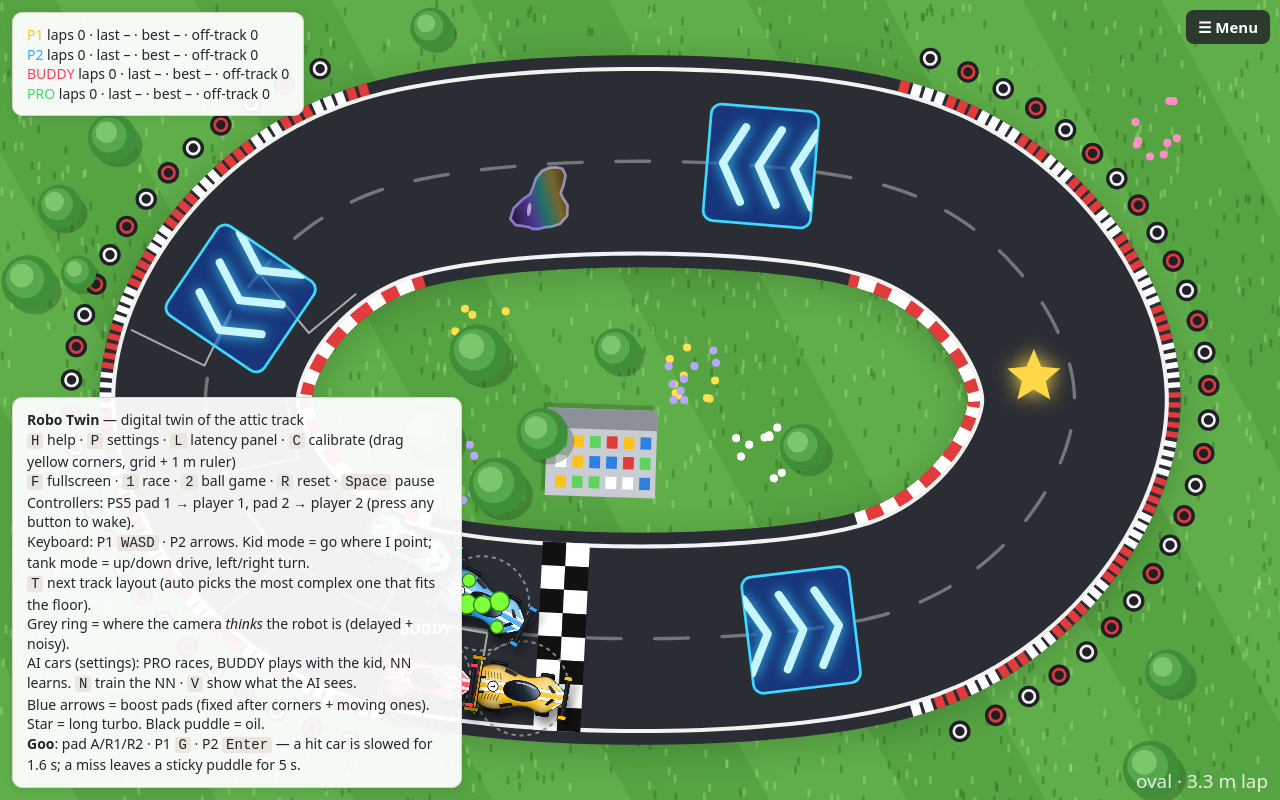
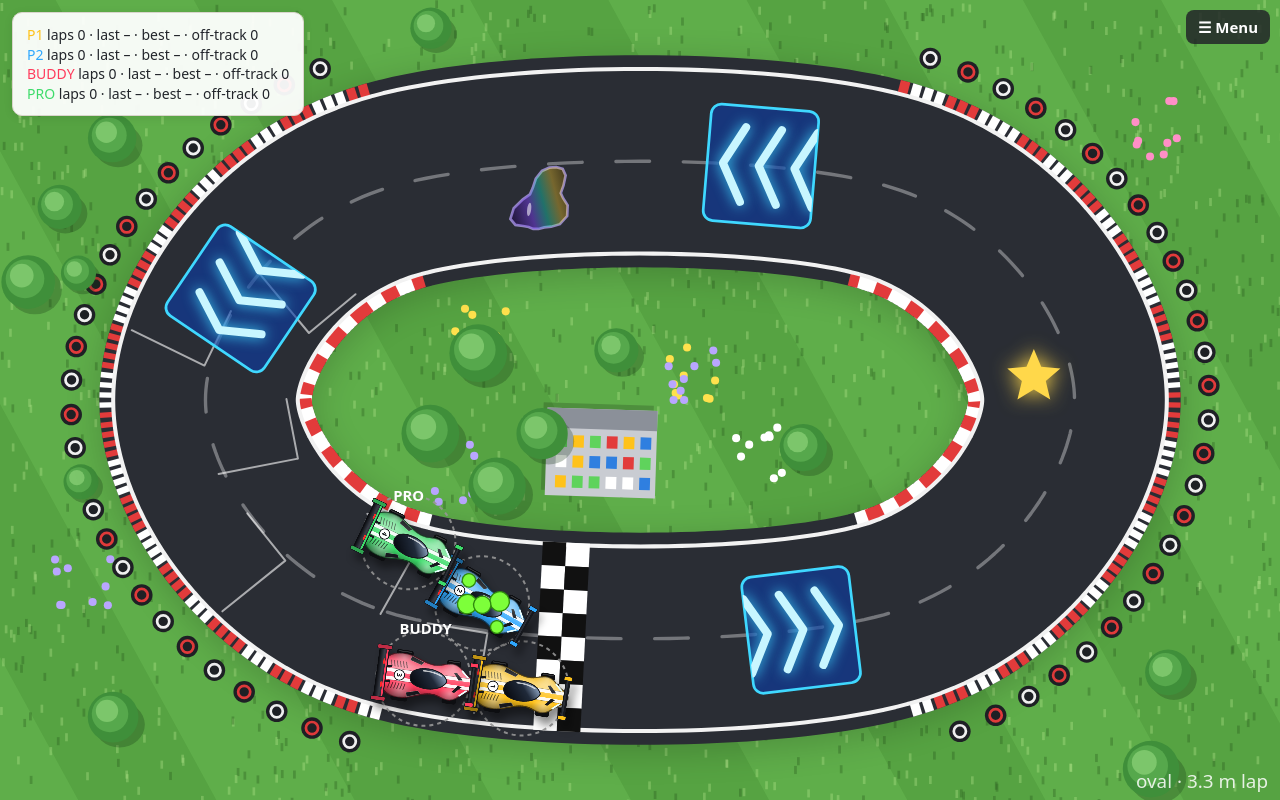
Before and after one commit to crismiranda89/robo-twin, a plain HTML site: page index.html in a window 1280 px wide. Drawn offline with Linux system fonts and the light colour scheme; animation ran at ten frames a second.

Commit message:
#4 robo-twin: start with help panel closed and add Help tab inside menu
Co-Authored-By: Antigravity <antigravity@google.com>

```diff
--- a/index.html
+++ b/index.html
@@ -13,6 +13,7 @@
     background:rgba(32,34,40,.86); -webkit-backdrop-filter:blur(10px); backdrop-filter:blur(10px); color:#eceef2; z-index:9; padding:14px 16px; box-shadow:-6px 0 24px rgba(0,0,0,.35); }
   #settings h3 { color:#8cc8ff; } #settings .dim, #settings small { color:#9aa0aa; font-size:12px; } #settings small { display:block; font-weight:400; }
   #settings select, #settings button { background:#3a3d46; color:#eceef2; border:1px solid #555a66; border-radius:6px; padding:4px 8px; }
+  #settings kbd { background:#3a3d46; color:#eceef2; border:1px solid #555a66; }
   #settings button.on { background:#1a73c9; border-color:#1a73c9; }
   #settings .mhead { display:flex; justify-content:space-between; align-items:center; }
   #settings .tabs button { font-weight:600; padding:6px 14px; }
@@ -1014,7 +1015,7 @@ document.querySelectorAll('#touchbar button').forEach(b => b.addEventListener('c
 
 // ---------- UI ----------
 const $ = id => document.getElementById(id);
-let showHelp = true, showSettings = false, showBudget = false, calib = false, paused = false;
+let showHelp = false, showSettings = false, showBudget = false, calib = false, paused = false;
 function hotkey(e) {
   if (e.target.tagName === 'INPUT' || e.target.tagName === 'SELECT') return;
   if (e.target.tagName === 'BUTTON' && !e.target.closest('#touchbar')) return;
@@ -1055,7 +1056,7 @@ function buildSettings() {
   const sl = (k, label, mn, mx, st) => `<div class="row"><label>${label}</label><input type="range" data-k="${k}" min="${mn}" max="${mx}" step="${st}"><span class="v" id="v_${k}"></span></div>`;
   const sel = (k, label, opts) => `<div class="row"><label>${label}</label><select data-k="${k}">${opts.map(([v, t]) => `<option value="${v}">${t}</option>`).join('')}</select></div>`;
   const step = (k, label, hint) => `<div class="row step"><label>${label}<small>${hint}</small></label><button data-step="${k}" data-d="-1">−</button><span class="n">${S[k]}</span><button data-step="${k}" data-d="1">+</button></div>`;
-  let h = `<div class="mhead"><div class="tabs"><button data-tab="game" class="${menuTab === 'game' ? 'on' : ''}">Game</button><button data-tab="setup" class="${menuTab === 'setup' ? 'on' : ''}">Setup</button></div><a href="https://192.168.68.200:8444/inicio" title="Voltar à página de início da casa" style="color:inherit;text-decoration:none;font-size:13px;opacity:.8;margin-left:auto;margin-right:10px">← Início</a><button id="menuClose">✕</button></div>`;
+  let h = `<div class="mhead"><div class="tabs"><button data-tab="game" class="${menuTab === 'game' ? 'on' : ''}">Game</button><button data-tab="setup" class="${menuTab === 'setup' ? 'on' : ''}">Setup</button><button data-tab="help" class="${menuTab === 'help' ? 'on' : ''}">Help</button></div><a href="https://192.168.68.200:8444/inicio" title="Voltar à página de início da casa" style="color:inherit;text-decoration:none;font-size:13px;opacity:.8;margin-left:auto;margin-right:10px">← Início</a><button id="menuClose">✕</button></div>`;
   if (menuTab === 'game') {
     h += `<h3>Game</h3><div class="row"><button data-game="race" class="${S.game === 'race' ? 'on' : ''}">Race</button><button data-game="ball" class="${S.game === 'ball' ? 'on' : ''}">Ball</button><button data-act="reset">Restart</button></div>`;
     h += `<div class="row"><a href="race3d.html" style="color:inherit">🏎️ Robo GP 3D</a> · <a href="tanks.html" style="color:inherit">🪖 Beach Tanks</a></div>`;
@@ -1074,11 +1075,13 @@ function buildSettings() {
     h += `<h3>AI drivers</h3>` + sl('aiSkill', 'AI top speed (%)', 20, 100, 5) + sl('aiGrip', 'Corner grip (m/s²)', 0.3, 4, 0.1);
     h += sel('aiGoo', 'AI shoots goo', [['on', 'yes'], ['off', 'no']]) + sel('showRays', 'Show what AI sees', [['false', 'no'], ['true', 'yes']]);
     h += `<div class="row"><button id="trainBtn">${Trainer.on ? 'Stop training' : 'Train NN'} (N)</button><button id="brainReset">Forget NN</button></div>`;
-  } else {
+  } else if (menuTab === 'setup') {
     h += `<h3>Floor</h3>` + sl('arenaW', 'Projected width (m)', 0.5, 6, 0.01) + sl('trackW', 'Track width (m)', 0.18, 0.5, 0.01);
     h += `<h3>Robot (KS0426 guesses)</h3>` + sl('maxSpeed', 'Top speed (m/s)', 0.1, 2, 0.05) + sl('maxAccel', 'Accel (m/s²)', 0.2, 8, 0.1) + sl('maxTurn', 'Turn rate (rad/s)', 0.5, 10, 0.1) + sl('slip', 'Wheel slip', 0, 0.5, 0.01);
     h += `<h3>Latency chain</h3>` + sl('btMs', 'Bluetooth (ms)', 0, 300, 1) + sl('camFps', 'Camera fps', 5, 120, 1) + sl('captureMs', 'Capture (ms)', 0, 2000, 1) + sl('detectMs', 'Detection (ms)', 0, 100, 1) + sl('decideMs', 'Decision (ms)', 0, 50, 1) + sl('camNoiseCm', 'Camera noise (cm)', 0, 5, 0.1) + sl('dropPct', 'Dropped frames (%)', 0, 50, 1);
     h += `<p class="dim">Tapo RTSP ≈ capture 1500 ms. USB 60 fps ≈ 25 ms.</p><div class="row"><button id="defaults">Reset everything</button></div>`;
+  } else {
+    h += `<div style="line-height:1.55;margin-top:10px">${$('help').innerHTML}</div>`;
   }
   const el = $('settings'); el.innerHTML = h;
   el.querySelectorAll('[data-tab]').forEach(b => b.onclick = () => { menuTab = b.dataset.tab; buildSettings(); });
```
